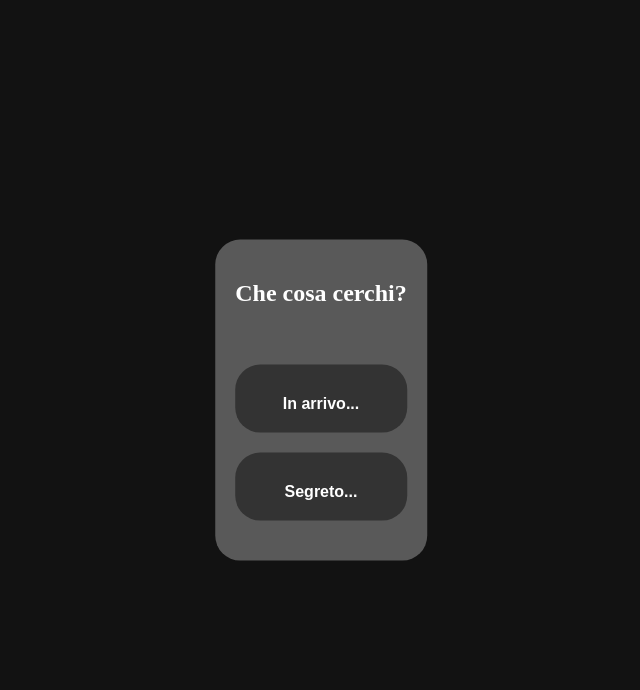
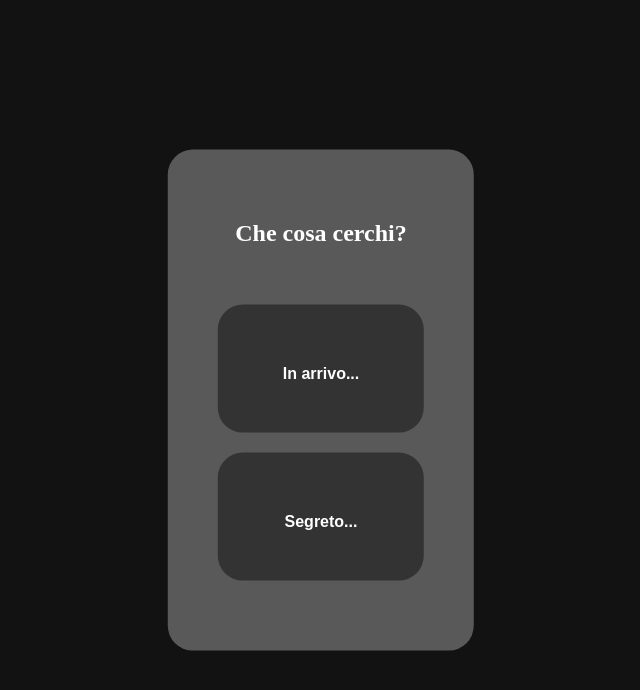
Before and after one commit to AndrewOnTilt/andrewontilt.github.io, a plain HTML site: page more.html in a window 1280 px wide. Shown: the whole page, without its empty margins (319-959 px from the left). Drawn offline with Linux system fonts and the light colour scheme.

Commit message:
Update more.html

```diff
--- a/more.html
+++ b/more.html
@@ -19,7 +19,7 @@
             section{
                 max-width: 800px;
                 margin: 20px auto;
-                padding: 20px;
+                padding: 50px;
                 background-color: #333;
                 border-radius: 25px;
                 transition: 0.3s;
@@ -27,7 +27,7 @@
             section:hover{
                 max-width: 800px;
                 margin: 20px auto;
-                padding: 20px;
+                padding: 50px;
                 background-color: #434343;
                 border-radius: 30px;
                 transition: 0.3s;
@@ -47,7 +47,7 @@
             .sections{
                 max-width: 800px;
                 margin: 20px auto;
-                padding: 20px;
+                padding: 50px;
                 background-color: #595959;
                 border-radius: 25px;
             }
@@ -56,7 +56,9 @@
     <body>
         <div class="center">
             <div class="sections">
-                <h2>Che cosa cerchi?</h2>
+                <center>
+                    <h2>Che cosa cerchi?</h2>
+                </center>
                 <br>
                 <section>
                     <nav>
```
